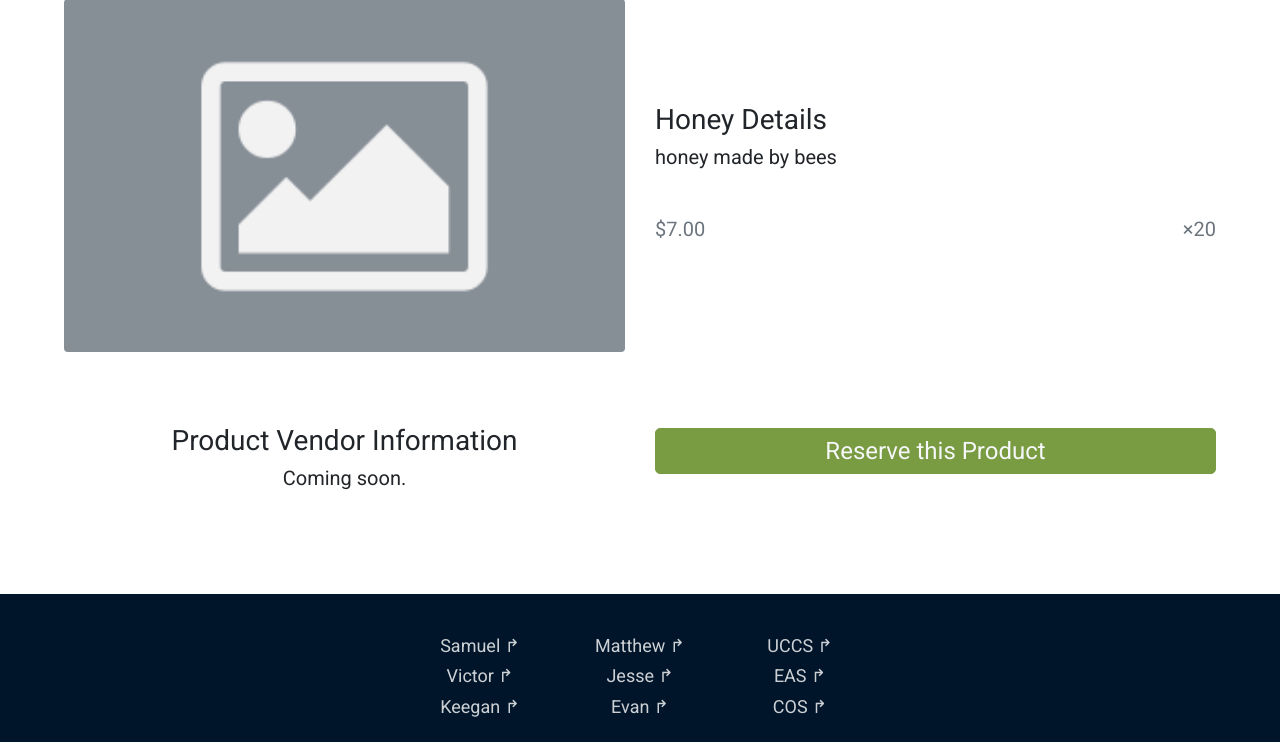
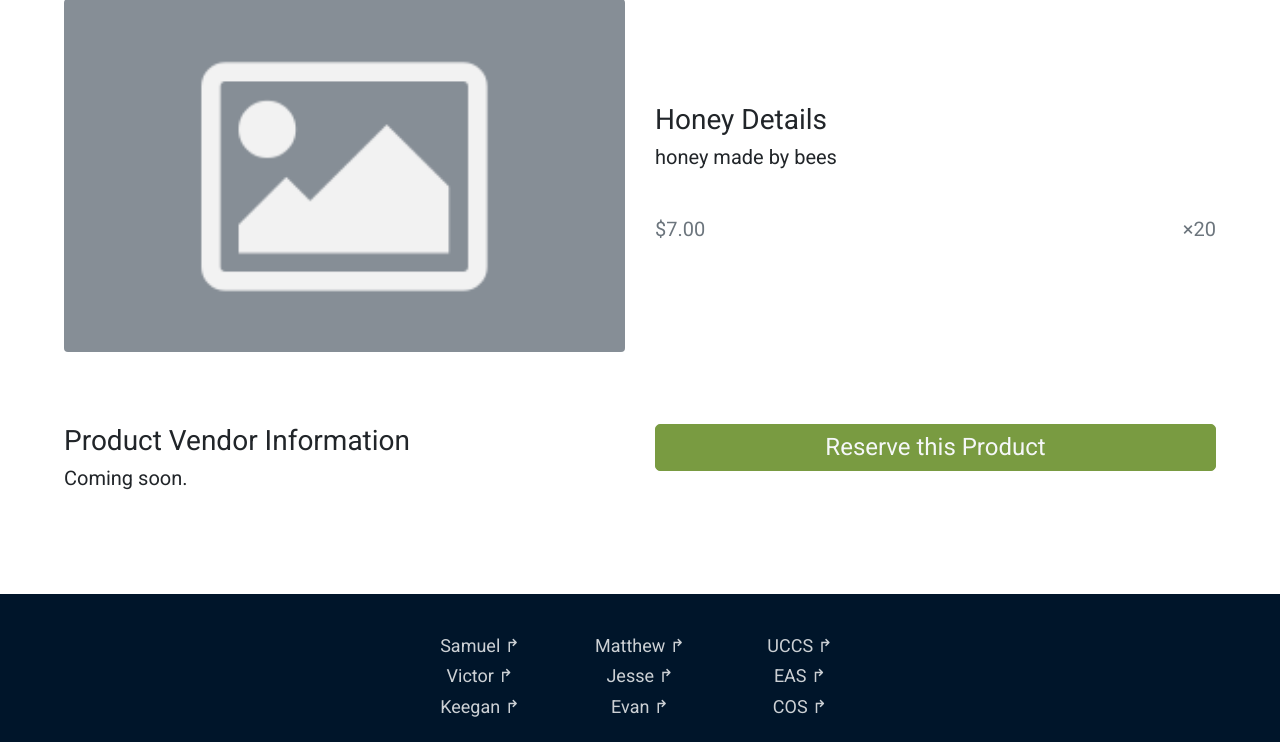
Before and after one commit to UCCS-CS4300-5300/group2-fall2023, a Django app: page /products/details/1 in a window 1280 px wide. Shown: the part 188-930 px from the top of the page. Run offline with Django 3.2, Linux system fonts and the light colour scheme; data comes from the database, SQL or seed files in the repository; some libraries are stand-ins or nearby versions.

Commit message:
Removing centering from details pages

```diff
--- a/Events/templates/event_detail.html
+++ b/Events/templates/event_detail.html
@@ -27,7 +27,7 @@
 
     <!-- TODO if the user IS NOT the organizer of this event, display the vendor information and products -->
     <div class="row mt-5 pt-4">
-        <div class="col-md-6 d-flex flex-column justify-content-center align-items-center">
+        <div class="col-md-6 d-flex flex-column">
             <h3>Products for this Market</h3>
             <div class="harvestly-scrollable-container">
                 {% if event.get_products %}
@@ -47,7 +47,7 @@
                 {% endif %}
             </div>
         </div>
-        <div class="col-md-6 d-flex flex-column justify-content-center align-items-center">
+        <div class="col-md-6 d-flex flex-column">
             <h3>Market Organizer Information</h3>
             <h5>Coming soon.</h5>
         </div>
--- a/Products/templates/product_detail.html
+++ b/Products/templates/product_detail.html
@@ -23,13 +23,13 @@
     </div>
 
     <div class="row mt-5 pt-4">
-        <div class="col-md-6 d-flex flex-column justify-content-center align-items-center">
+        <div class="col-md-6 d-flex flex-column">
             <h3>Product Vendor Information</h3>
             <h5>Coming soon.</h5>
         </div>
         <!-- Currently mocking some behavior for futher refinement: if not logged in, display the reserve-->
         {% if not user.is_authenticated %}
-            <div class="col-md-6  mb-1 d-flex flex-column justify-content-center align-self-center">
+            <div class="col-md-6  mb-1 d-flex flex-column">
                 <a
                     href="{% url 'product-reserve' product.id %}"
                     class="harvestly-nav-btn-primary d-flex justify-content-center align-items-center mb-3 py-2"
```
